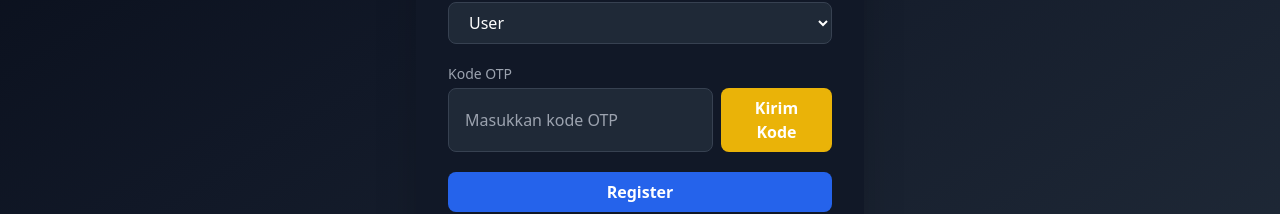
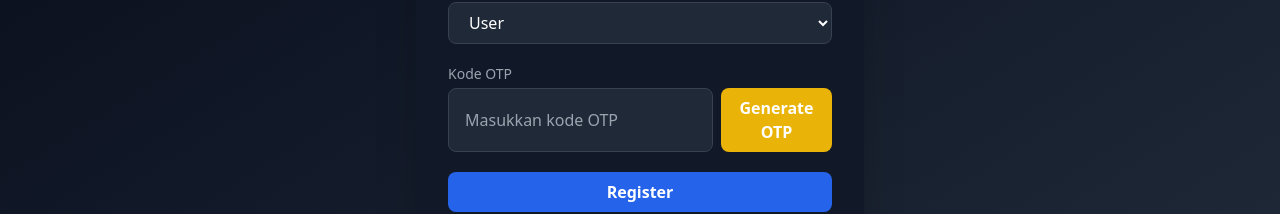
Before and after one commit to Sawaluddin-JR/Recrutment_Test, a React (Vite) app in the folder website/: page /register in a window 1280 px wide. Shown: the part 501-715 px from the top of the page. Built offline with nearby package versions, Linux system fonts and the light colour scheme.

Commit message:
Update name button OTP

```diff
--- a/website/src/components/RegisterForm.jsx
+++ b/website/src/components/RegisterForm.jsx
@@ -141,7 +141,7 @@ const RegisterForm = ({ title, subtitle, buttonText, darkMode, onBackToLogin })
                 countdown > 0 ? "bg-gray-500 cursor-not-allowed" : "bg-yellow-500 hover:bg-yellow-600"
               }`}
             >
-              {countdown > 0 ? `Tunggu ${countdown}s` : "Kirim Kode"}
+              {countdown > 0 ? `Tunggu ${countdown}s` : "Generate OTP"}
             </button>
           </div>
         </div>
```
